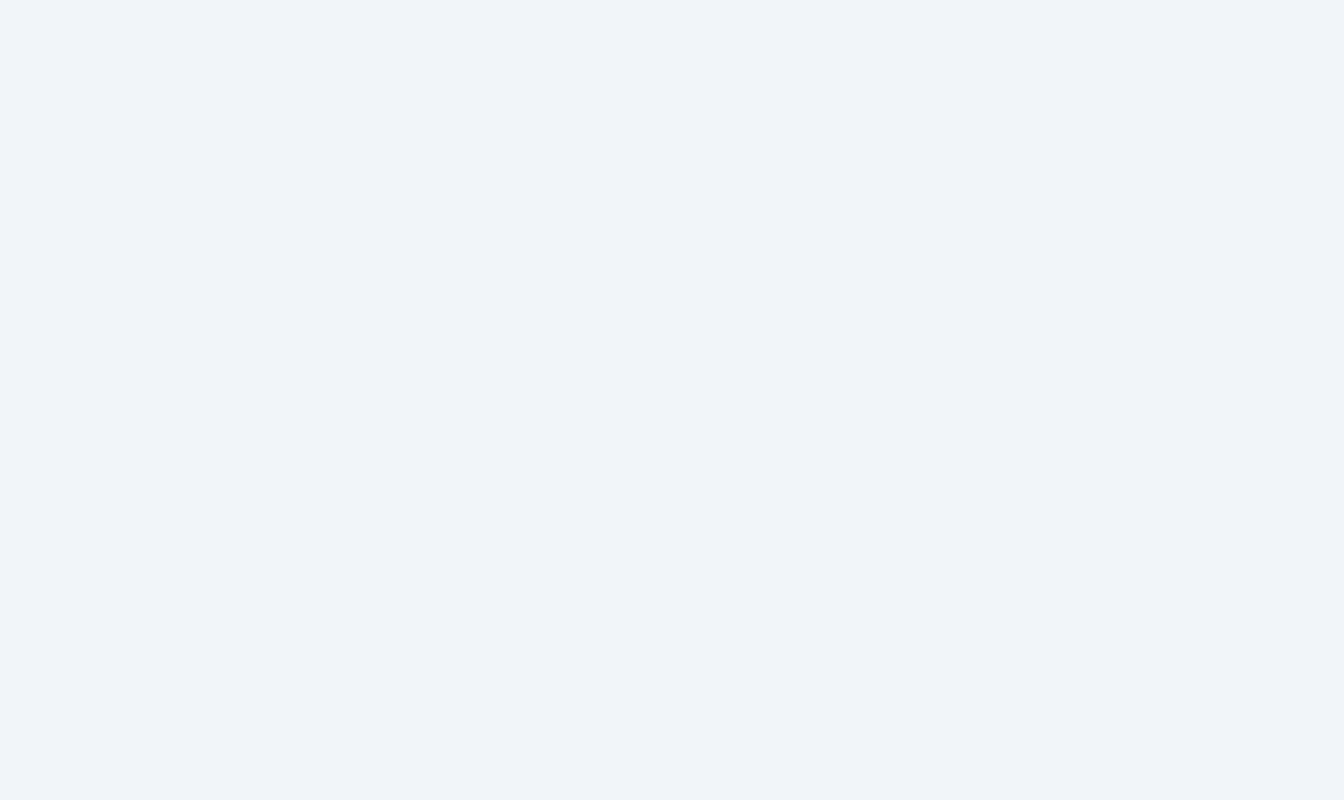
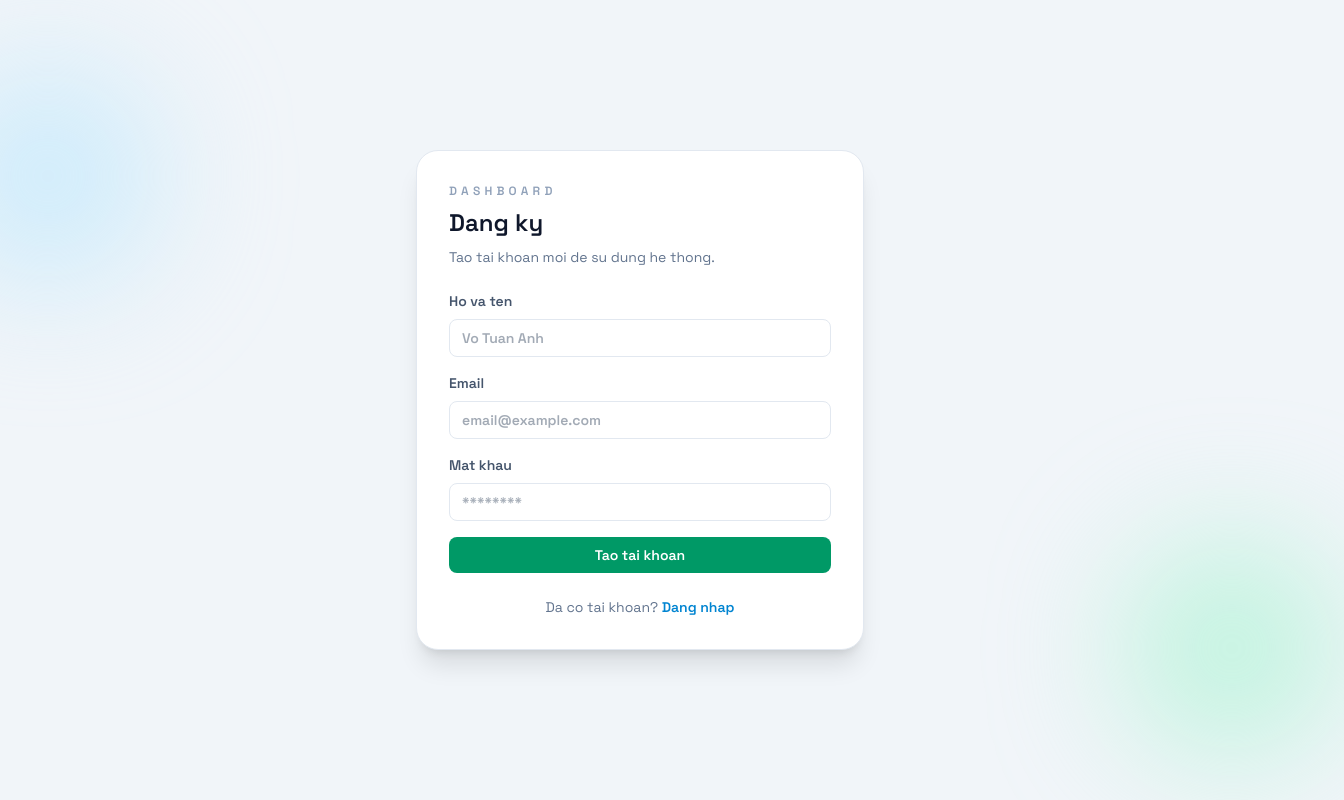
Before and after one commit to GiaHuyyy/Dashboard, a React (Vite) app in the folder frontend/: page /register in a window 1280 px wide. Before the commit this address had no page. Shown: the whole page, 1344 px wide, since content can reach past the window. Built offline with nearby package versions, Linux system fonts and the light colour scheme.

Commit message:
Tạo trang auth

```diff
--- a/frontend/src/App.jsx
+++ b/frontend/src/App.jsx
@@ -1,15 +1,49 @@
 import { Navigate, Route, Routes } from "react-router-dom";
 import "./App.css";
 import DashboardLayout from "./layouts/DashboardLayout";
-import Home from "./pages/Home";
+import Home from "./pages/home/Home";
 import Placeholder from "./pages/Placeholder";
-import ListProgram from "./pages/ListProgram";
-import ProgramForm from "./pages/ProgramForm";
+import ListProgram from "./pages/list_program/ListProgram";
+import ProgramForm from "./pages/list_program/ProgramForm";
+import Login from "./pages/auth/Login";
+import Register from "./pages/auth/Register";
+
+const isAuthenticated = () => localStorage.getItem("auth") === "true";
+
+function RequireAuth({ children }) {
+  return isAuthenticated() ? children : <Navigate to="/login" replace />;
+}
+
+function RedirectIfAuth({ children }) {
+  return isAuthenticated() ? <Navigate to="/home" replace /> : children;
+}
 
 function App() {
   return (
     <Routes>
-      <Route element={<DashboardLayout />}>
+      <Route
+        path="/login"
+        element={
+          <RedirectIfAuth>
+            <Login />
+          </RedirectIfAuth>
+        }
+      />
+      <Route
+        path="/register"
+        element={
+          <RedirectIfAuth>
+            <Register />
+          </RedirectIfAuth>
+        }
+      />
+      <Route
+        element={
+          <RequireAuth>
+            <DashboardLayout />
+          </RequireAuth>
+        }
+      >
         <Route index element={<Home />} />
         <Route path="home" element={<Home />} />
         <Route path="he-thong" element={<Placeholder title="Quản lý hệ thống" />} />
@@ -27,6 +61,7 @@ function App() {
         <Route path="cau-hinh" element={<Placeholder title="Quản lý cấu hình" />} />
         <Route path="bieu-mau" element={<Placeholder title="Biểu mẫu" />} />
       </Route>
+      <Route path="*" element={<Navigate to="/home" replace />} />
     </Routes>
   );
 }
--- /dev/null
+++ b/frontend/src/pages/auth/Login.jsx
@@ -0,0 +1,90 @@
+import { useState } from "react";
+import { Link, useNavigate } from "react-router-dom";
+import { toast } from "sonner";
+
+const DEMO_USER = {
+  email: "admin@example.com",
+  password: "123456",
+};
+
+function Login() {
+  const navigate = useNavigate();
+  const [formState, setFormState] = useState({ email: DEMO_USER.email, password: DEMO_USER.password });
+  const [error, setError] = useState("");
+
+  const handleSubmit = (event) => {
+    event.preventDefault();
+    const isValid = formState.email.trim() === DEMO_USER.email && formState.password === DEMO_USER.password;
+
+    if (!isValid) {
+      setError("Sai tài khoản hoặc mật khẩu.");
+      return;
+    }
+
+    localStorage.setItem("auth", "true");
+    navigate("/home", { replace: true });
+    toast.success("Đăng nhập thành công!");
+  };
+
+  return (
+    <div className="min-h-screen bg-slate-100">
+      <div className="relative flex min-h-screen items-center justify-center px-4 py-12">
+        <div className="pointer-events-none absolute -left-16 top-16 h-56 w-56 rounded-full bg-sky-200/60 blur-3xl" />
+        <div className="pointer-events-none absolute -right-16 bottom-10 h-56 w-56 rounded-full bg-emerald-200/60 blur-3xl" />
+
+        <div className="relative w-full max-w-md rounded-3xl border border-slate-200 bg-white p-8 shadow-xl">
+          <div className="mb-6">
+            <p className="text-xs font-semibold uppercase tracking-[0.35em] text-slate-400">Dashboard</p>
+            <h1 className="mt-2 text-2xl font-semibold text-slate-900">Dang nhap</h1>
+            <p className="mt-2 text-sm text-slate-500">
+              Tai khoan mau: <span className="font-semibold">admin@example.com</span> / 123456
+            </p>
+          </div>
+
+          <form onSubmit={handleSubmit} className="space-y-4">
+            <label className="block text-sm font-semibold text-slate-600">
+              Email
+              <input
+                type="email"
+                value={formState.email}
+                onChange={(event) => setFormState((prev) => ({ ...prev, email: event.target.value }))}
+                className="mt-2 w-full rounded-md border border-slate-200 px-3 py-2 text-sm focus:border-sky-500 focus:outline-none focus:ring-2 focus:ring-sky-200"
+                placeholder="admin@example.com"
+                required
+              />
+            </label>
+            <label className="block text-sm font-semibold text-slate-600">
+              Mat khau
+              <input
+                type="password"
+                value={formState.password}
+                onChange={(event) => setFormState((prev) => ({ ...prev, password: event.target.value }))}
+                className="mt-2 w-full rounded-md border border-slate-200 px-3 py-2 text-sm focus:border-sky-500 focus:outline-none focus:ring-2 focus:ring-sky-200"
+                placeholder="********"
+                required
+              />
+            </label>
+
+            {error && <p className="text-sm text-rose-600">{error}</p>}
+
+            <button
+              type="submit"
+              className="w-full rounded-md bg-sky-600 px-4 py-2 text-sm font-semibold text-white transition hover:bg-sky-700"
+            >
+              Dang nhap
+            </button>
+          </form>
+
+          <p className="mt-6 text-center text-sm text-slate-500">
+            Chua co tai khoan?{" "}
+            <Link className="font-semibold text-sky-600 hover:text-sky-700" to="/register">
+              Dang ky
+            </Link>
+          </p>
+        </div>
+      </div>
+    </div>
+  );
+}
+
+export default Login;
--- /dev/null
+++ b/frontend/src/pages/auth/Register.jsx
@@ -0,0 +1,81 @@
+import { useState } from "react";
+import { Link, useNavigate } from "react-router-dom";
+
+function Register() {
+  const navigate = useNavigate();
+  const [formState, setFormState] = useState({ name: "", email: "", password: "" });
+
+  const handleSubmit = (event) => {
+    event.preventDefault();
+    navigate("/login", { replace: true });
+  };
+
+  return (
+    <div className="min-h-screen bg-slate-100">
+      <div className="relative flex min-h-screen items-center justify-center px-4 py-12">
+        <div className="pointer-events-none absolute -left-16 top-16 h-56 w-56 rounded-full bg-sky-200/60 blur-3xl" />
+        <div className="pointer-events-none absolute -right-16 bottom-10 h-56 w-56 rounded-full bg-emerald-200/60 blur-3xl" />
+
+        <div className="relative w-full max-w-md rounded-3xl border border-slate-200 bg-white p-8 shadow-xl">
+          <div className="mb-6">
+            <p className="text-xs font-semibold uppercase tracking-[0.35em] text-slate-400">Dashboard</p>
+            <h1 className="mt-2 text-2xl font-semibold text-slate-900">Dang ky</h1>
+            <p className="mt-2 text-sm text-slate-500">Tao tai khoan moi de su dung he thong.</p>
+          </div>
+
+          <form onSubmit={handleSubmit} className="space-y-4">
+            <label className="block text-sm font-semibold text-slate-600">
+              Ho va ten
+              <input
+                type="text"
+                value={formState.name}
+                onChange={(event) => setFormState((prev) => ({ ...prev, name: event.target.value }))}
+                className="mt-2 w-full rounded-md border border-slate-200 px-3 py-2 text-sm focus:border-sky-500 focus:outline-none focus:ring-2 focus:ring-sky-200"
+                placeholder="Vo Tuan Anh"
+                required
+              />
+            </label>
+            <label className="block text-sm font-semibold text-slate-600">
+              Email
+              <input
+                type="email"
+                value={formState.email}
+                onChange={(event) => setFormState((prev) => ({ ...prev, email: event.target.value }))}
+                className="mt-2 w-full rounded-md border border-slate-200 px-3 py-2 text-sm focus:border-sky-500 focus:outline-none focus:ring-2 focus:ring-sky-200"
+                placeholder="email@example.com"
+                required
+              />
+            </label>
+            <label className="block text-sm font-semibold text-slate-600">
+              Mat khau
+              <input
+                type="password"
+                value={formState.password}
+                onChange={(event) => setFormState((prev) => ({ ...prev, password: event.target.value }))}
+                className="mt-2 w-full rounded-md border border-slate-200 px-3 py-2 text-sm focus:border-sky-500 focus:outline-none focus:ring-2 focus:ring-sky-200"
+                placeholder="********"
+                required
+              />
+            </label>
+
+            <button
+              type="submit"
+              className="w-full rounded-md bg-emerald-600 px-4 py-2 text-sm font-semibold text-white transition hover:bg-emerald-700"
+            >
+              Tao tai khoan
+            </button>
+          </form>
+
+          <p className="mt-6 text-center text-sm text-slate-500">
+            Da co tai khoan?{" "}
+            <Link className="font-semibold text-sky-600 hover:text-sky-700" to="/login">
+              Dang nhap
+            </Link>
+          </p>
+        </div>
+      </div>
+    </div>
+  );
+}
+
+export default Register;
```
Also changed, not shown: frontend/src/pages/home/Home.jsx (renamed from frontend/src/pages/Home.jsx), frontend/src/pages/list_program/ListProgram.jsx (renamed from frontend/src/pages/ListProgram.jsx), frontend/src/pages/list_program/ProgramForm.jsx (renamed from frontend/src/pages/ProgramForm.jsx).
